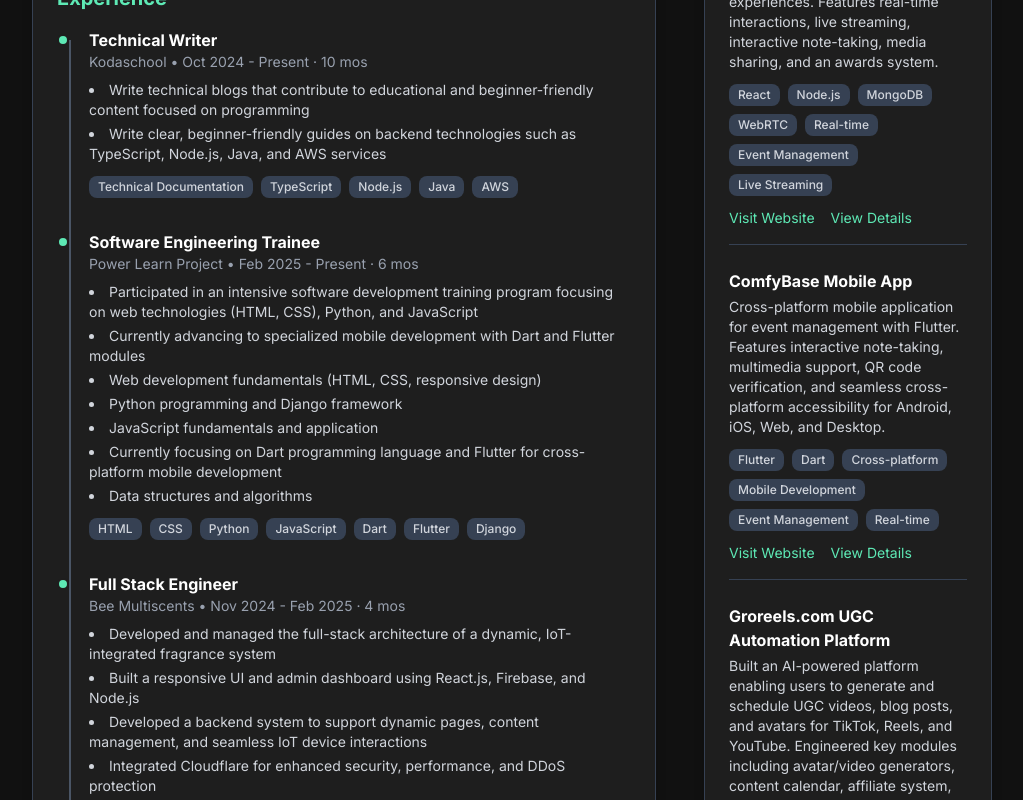
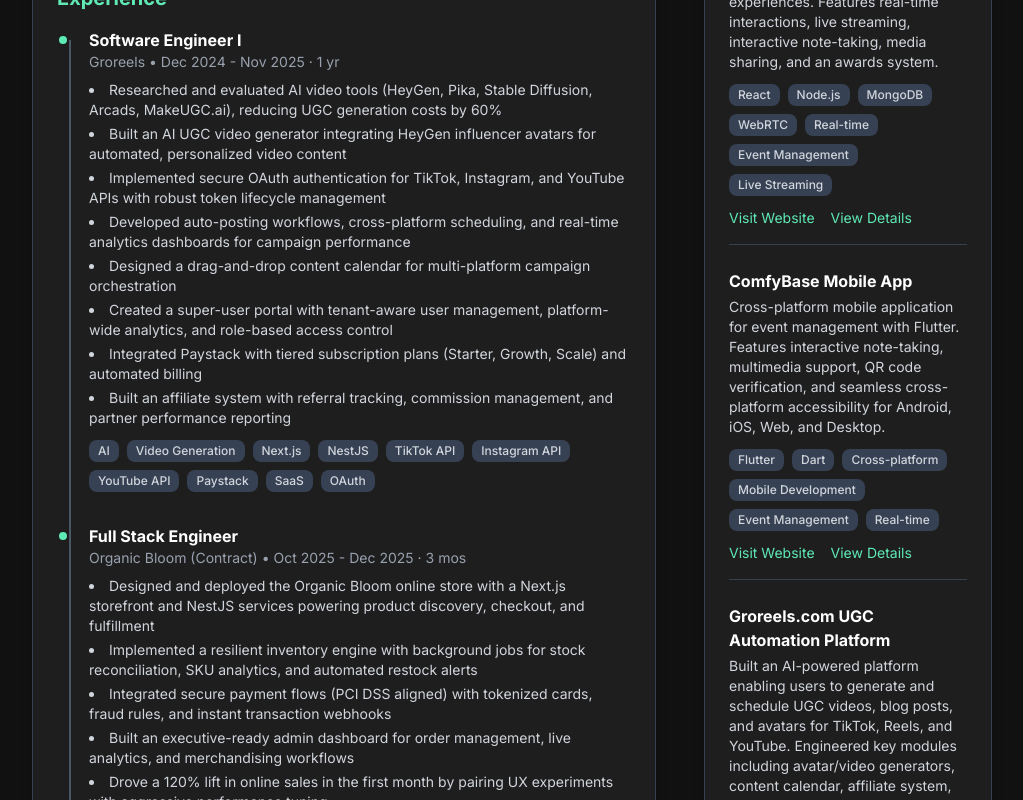
Before and after one commit to IsoDevMate/better-portfolio, a React (Vite) app: page / in a window 1280 px wide. Shown: the part 1200-2000 px from the top of the page, without its empty margins (128-1151 px from the left). Built offline with nearby package versions, Linux system fonts and the light colour scheme.

Commit message:
add new experience entries for Software Engineer I at Groreels and Full Stack Engineer at Organic Bloom, enhancing portfolio data

```diff
--- a/src/App.jsx
+++ b/src/App.jsx
@@ -127,6 +127,42 @@
     }
   ],
   "experience": [
+    {
+      "id": 6,
+      "title": "Software Engineer I",
+      "company": "Groreels",
+      "dates": "Dec 2024 - Nov 2025 · 1 yr",
+      "location": "Remote",
+      "description_points": [
+        "Researched and evaluated AI video tools (HeyGen, Pika, Stable Diffusion, Arcads, MakeUGC.ai), reducing UGC generation costs by 60%",
+        "Built an AI UGC video generator integrating HeyGen influencer avatars for automated, personalized video content",
+        "Implemented secure OAuth authentication for TikTok, Instagram, and YouTube APIs with robust token lifecycle management",
+        "Developed auto-posting workflows, cross-platform scheduling, and real-time analytics dashboards for campaign performance",
+        "Designed a drag-and-drop content calendar for multi-platform campaign orchestration",
+        "Created a super-user portal with tenant-aware user management, platform-wide analytics, and role-based access control",
+        "Integrated Paystack with tiered subscription plans (Starter, Growth, Scale) and automated billing",
+        "Built an affiliate system with referral tracking, commission management, and partner performance reporting"
+      ],
+      "tags": ["AI", "Video Generation", "Next.js", "NestJS", "TikTok API", "Instagram API", "YouTube API", "Paystack", "SaaS", "OAuth"]
+    },
+    {
+      "id": 5,
+      "title": "Full Stack Engineer",
+      "company": "Organic Bloom (Contract)",
+      "dates": "Oct 2025 - Dec 2025 · 3 mos",
+      "location": "Nairobi County, Kenya · Remote",
+      "description_points": [
+        "Designed and deployed the Organic Bloom online store with a Next.js storefront and NestJS services powering product discovery, checkout, and fulfillment",
+        "Implemented a resilient inventory engine with background jobs for stock reconciliation, SKU analytics, and automated restock alerts",
+        "Integrated secure payment flows (PCI DSS aligned) with tokenized cards, fraud rules, and instant transaction webhooks",
+        "Built an executive-ready admin dashboard for order management, live analytics, and merchandising workflows",
+        "Drove a 120% lift in online sales in the first month by pairing UX experiments with aggressive performance tuning",
+        "Applied performance budgets, route-level code splitting, and lazy resource loading to keep Core Web Vitals in the green",
+        "Built authentication, session hardening, and granular authorization for shoppers, support, and admin personas",
+        "Set up GitHub Actions-powered CI/CD, blue/green deployments, and observability pipelines for the production stack"
+      ],
+      "tags": ["Next.js", "NestJS", "PostgreSQL", "Redis", "Payment Integration", "PCI DSS", "CI/CD", "AWS"]
+    },
     {
       "id": 1,
       "title": "Technical Writer",
--- a/src/pages/terminal.jsx
+++ b/src/pages/terminal.jsx
@@ -27,6 +27,42 @@
     "website": "https://barackoumasite.netlify.app/"
   },
   "experience": [
+    {
+      "id": 4,
+      "title": "Software Engineer I",
+      "company": "Groreels",
+      "dates": "Dec 2024 - Nov 2025 · 1 yr",
+      "location": "Remote",
+      "description_points": [
+        "Researched and benchmarked AI video tooling (HeyGen, Pika, Stable Diffusion, Arcads, MakeUGC.ai) to cut UGC generation costs by 60%",
+        "Built an AI UGC video generator integrating HeyGen influencer avatars for personalized, auto-generated campaign assets",
+        "Implemented OAuth-based auth flows for TikTok, Instagram, and YouTube APIs with secure token storage and renewal",
+        "Developed auto-posting, cross-platform scheduling, and real-time performance tracking for social campaigns",
+        "Shipped a drag-and-drop content calendar powering multi-platform campaign orchestration",
+        "Created a super-admin portal with role-based access control, tenant-level analytics, and feature flags",
+        "Integrated Paystack with tiered subscription plans and recurring billing for the SaaS platform",
+        "Implemented an affiliate program with referral tracking, commission computation, and partner performance dashboards"
+      ],
+      "tags": ["AI", "Video Generation", "Next.js", "NestJS", "TikTok API", "Instagram API", "YouTube API", "Paystack", "SaaS", "OAuth"]
+    },
+    {
+      "id": 3,
+      "title": "Full Stack Engineer",
+      "company": "Organic Bloom (Contract)",
+      "dates": "Oct 2025 - Dec 2025 · 3 mos",
+      "location": "Nairobi County, Kenya · Remote",
+      "description_points": [
+        "Designed and deployed a production-grade e-commerce platform with a Next.js storefront backed by a NestJS API layer",
+        "Engineered a warehouse-grade inventory management engine with automated stock reconciliation and low-stock alerts",
+        "Integrated PCI-compliant payment flows, tokenized card storage, and fraud protections for seamless checkout",
+        "Built role-aware admin dashboards that surface order health, fulfillment SLAs, and actionable analytics",
+        "Optimized Core Web Vitals through lazy loading, route-level code splitting, and fine-grained state hydration",
+        "Drove a 120% lift in online sales in the first month by blending UX audits with performance tuning",
+        "Implemented account authentication, multi-role authorization, and secure session management across devices",
+        "Productionized CI/CD pipelines with automated tests, blue/green releases, and observability hooks on AWS"
+      ],
+      "tags": ["Next.js", "NestJS", "PostgreSQL", "Redis", "Payment Integration", "PCI DSS", "AWS", "CI/CD"]
+    },
     {
       "id": 1,
       "title": "FullStack Engineer",
@@ -1468,9 +1504,11 @@
 
         case 'jobs':
           setDisplayData({ type: 'experience-list', content: data.experience });
-          return `[1]+  Running    FullStack Engineer at Redolesence Ltd
-[2]   Running    FullStack Engineer at Yafreeka Entertainment Ltd
-[3]   Stopped    Software Engineering Trainee at Power Learn Project`;
+          return `[1]+  Running    Software Engineer I at Groreels
+[2]   Running    Full Stack Engineer at Organic Bloom (Contract)
+[3]   Running    FullStack Engineer at Redolesence Ltd
+[4]   Running    FullStack Engineer at Yafreeka Entertainment Ltd
+[5]   Stopped    Software Engineering Trainee at Power Learn Project`;
 
         case 'crontab':
           if (flag === '-l') {
@@ -1499,6 +1537,7 @@
           setDisplayData({ type: 'tree', content: data });
           return `/home/barack.ouma/portfolio
 ├── experience/
+│   ├── organic-bloom/
 │   ├── redolesence/
 │   └── yafreeka/
 ├── projects/
```
